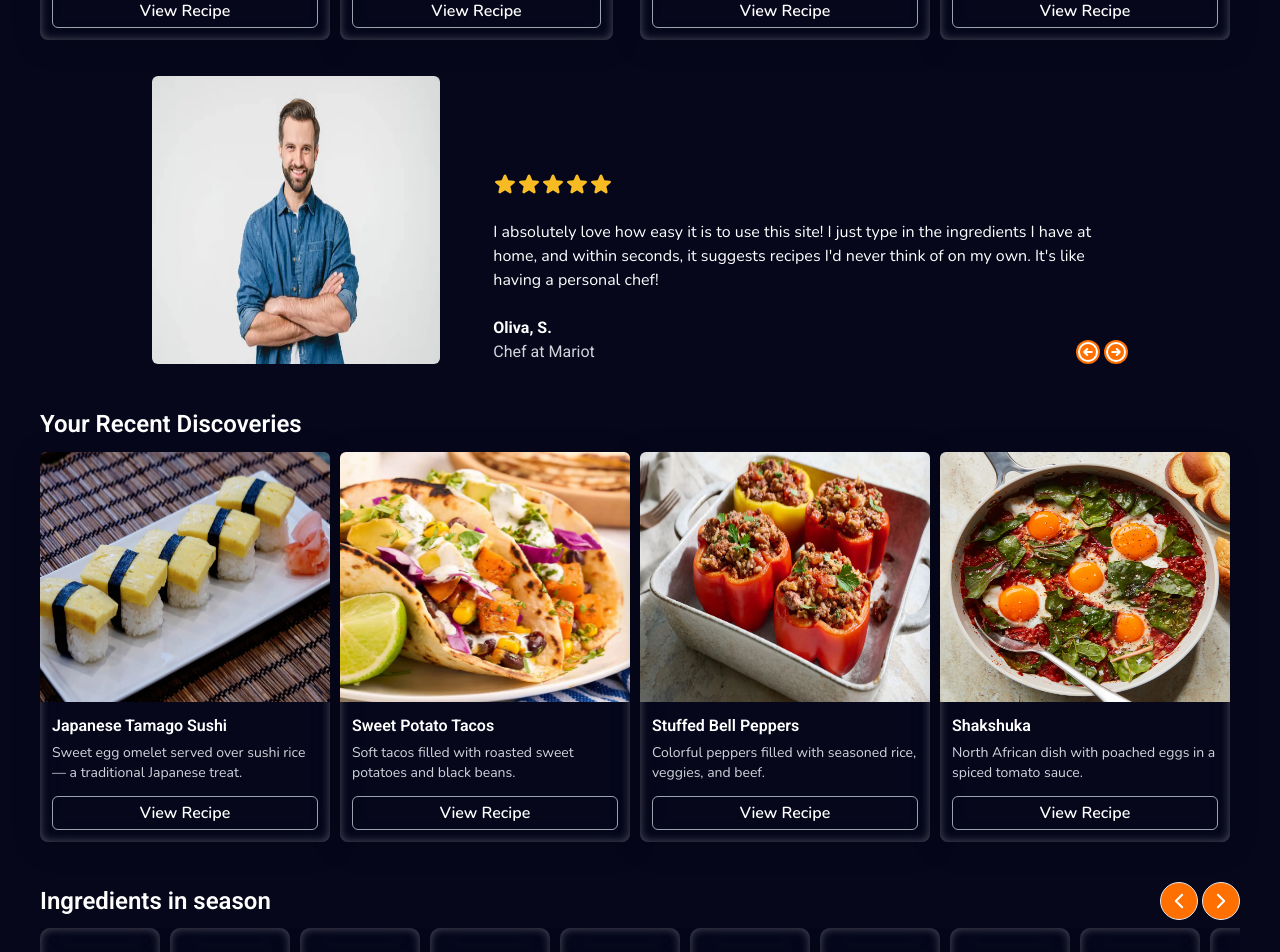
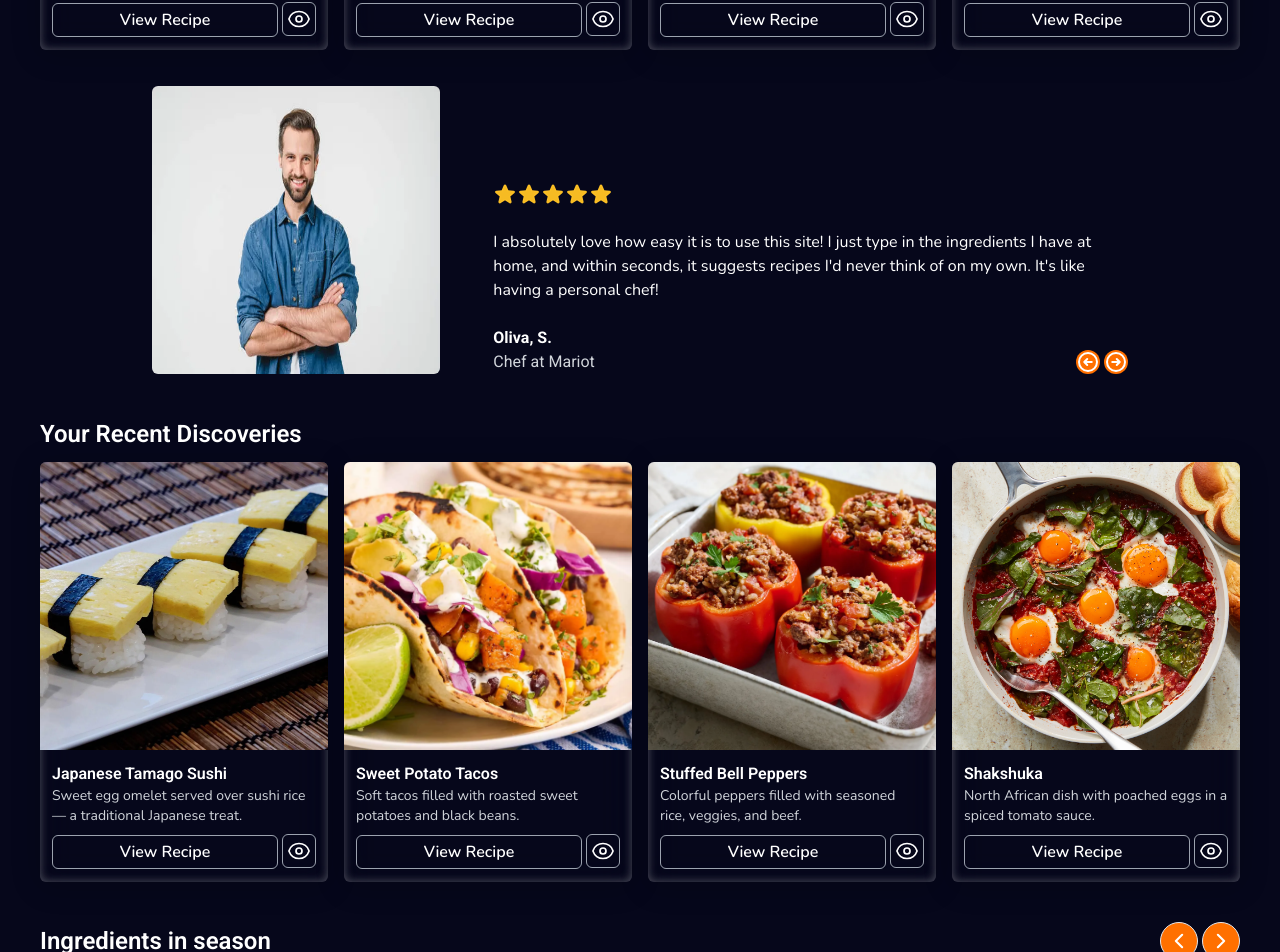
Before and after one commit to AimableUK/Tasty_Mundo, a React (Vite) app: page / in a window 1280 px wide. Shown: the part 1848-2800 px from the top of the page. Built offline with nearby package versions, Linux system fonts and the light colour scheme; a web font is replaced by a local one.

Commit message:
Made the sitr more responsive on the Ipads

```diff
--- a/src/Components/TastyDiscoveries/TastyDiscoveries.jsx
+++ b/src/Components/TastyDiscoveries/TastyDiscoveries.jsx
@@ -12,11 +12,11 @@ const TastyDiscoveries = () => {
         Your Recent Discoveries
       </h1>
 
-      <div className="my-3 grid grid-cols-1 md:grid-cols-2 lg:grid-cols-4 gap-y-4">
+      <div className="main-container my-3 grid grid-cols-1 md:grid-cols-2 lg:grid-cols-4 gap-4">
         {discoveriesToday.map((food) => (
           <div
             key={food.id}
-            className="rounded-md main flex flex-col text-start h-full"
+            className="rounded-md main flex flex-col text-start h-full hover:z-10"
           >
             <img
               src={food.image}
@@ -29,9 +29,37 @@ const TastyDiscoveries = () => {
               <p className="text-start text-sm text-gray-300">
                 {food.description}
               </p>
-              <button className="mt-2 border p-1 w-full rounded-md border-gray-400 hover:bg-primaryColor hover:border-primaryBody transform transition-all duration-200 ease-in-out font-semibold active:scale-95">
-                View Recipe
-              </button>
+              <div className="flex flex-row w-full items-center gap-x-1">
+                <button className="mt-2 border p-1 w-full rounded-md border-gray-400 hover:bg-primaryColor hover:border-primaryBody transform transition-all duration-200 ease-in-out font-semibold active:scale-95">
+                  View Recipe
+                </button>
+                <div className="relative group">
+                  <button className="mt-2 border p-1 rounded-md border-gray-400 hover:bg-primaryColor hover:border-primaryBody transform transition-all duration-200 ease-in-out font-semibold active:scale-95">
+                    <svg
+                      xmlns="http://www.w3.org/2000/svg"
+                      fill="none"
+                      viewBox="0 0 24 24"
+                      strokeWidth={1.7}
+                      stroke="currentColor"
+                      className="size-6"
+                    >
+                      <path
+                        strokeLinecap="round"
+                        strokeLinejoin="round"
+                        d="M2.036 12.322a1.012 1.012 0 0 1 0-.639C3.423 7.51 7.36 4.5 12 4.5c4.638 0 8.573 3.007 9.963 7.178.07.207.07.431 0 .639C20.577 16.49 16.64 19.5 12 19.5c-4.638 0-8.573-3.007-9.963-7.178Z"
+                      />
+                      <path
+                        strokeLinecap="round"
+                        strokeLinejoin="round"
+                        d="M15 12a3 3 0 1 1-6 0 3 3 0 0 1 6 0Z"
+                      />
+                    </svg>
+                  </button>
+                  <p className="group-hover:block hidden absolute border rounded z-50 px-2 bg-primaryBody border-gray-400">
+                    Preview
+                  </p>
+                </div>
+              </div>
             </div>
           </div>
         ))}
--- a/src/Components/TastyNew/TastyNew.jsx
+++ b/src/Components/TastyNew/TastyNew.jsx
@@ -10,11 +10,11 @@ const TastyNew = () => {
       <h1 className="font-roboto text-lg md:text-2xl font-semibold">
         New from Tasty Mundo
       </h1>
-      <div className="my-3 grid grid-cols-1 md:grid-cols-2 lg:grid-cols-4 gap-y-4">
+      <div className="main-container my-3 grid grid-cols-1 md:grid-cols-2 lg:grid-cols-4 gap-4">
         {newToday.map((food) => (
           <div
             key={food.id}
-            className="rounded-md main flex flex-col text-start h-full"
+            className="rounded-md main flex flex-col text-start h-full hover:z-10"
           >
             <img
               src={food.image}
@@ -27,9 +27,37 @@ const TastyNew = () => {
               <p className="text-start text-sm text-gray-300">
                 {food.description}
               </p>
-              <button className="mt-2 border p-1 w-full rounded-md border-gray-400 hover:bg-primaryColor hover:border-primaryBody transform transition-all duration-200 ease-in-out font-semibold active:scale-95">
-                View Recipe
-              </button>
+              <div className="flex flex-row w-full items-center gap-x-1">
+                <button className="mt-2 border p-1 w-full rounded-md border-gray-400 hover:bg-primaryColor hover:border-primaryBody transform transition-all duration-200 ease-in-out font-semibold active:scale-95">
+                  View Recipe
+                </button>
+                <div className="relative group">
+                  <button className="mt-2 border p-1 rounded-md border-gray-400 hover:bg-primaryColor hover:border-primaryBody transform transition-all duration-200 ease-in-out font-semibold active:scale-95">
+                    <svg
+                      xmlns="http://www.w3.org/2000/svg"
+                      fill="none"
+                      viewBox="0 0 24 24"
+                      strokeWidth={1.7}
+                      stroke="currentColor"
+                      className="size-6"
+                    >
+                      <path
+                        strokeLinecap="round"
+                        strokeLinejoin="round"
+                        d="M2.036 12.322a1.012 1.012 0 0 1 0-.639C3.423 7.51 7.36 4.5 12 4.5c4.638 0 8.573 3.007 9.963 7.178.07.207.07.431 0 .639C20.577 16.49 16.64 19.5 12 19.5c-4.638 0-8.573-3.007-9.963-7.178Z"
+                      />
+                      <path
+                        strokeLinecap="round"
+                        strokeLinejoin="round"
+                        d="M15 12a3 3 0 1 1-6 0 3 3 0 0 1 6 0Z"
+                      />
+                    </svg>
+                  </button>
+                  <p className="group-hover:block hidden absolute border rounded z-50 px-2 bg-primaryBody border-gray-400">
+                    Preview
+                  </p>
+                </div>
+              </div>
             </div>
           </div>
         ))}
--- a/src/index.css
+++ b/src/index.css
@@ -162,23 +162,37 @@ body {
 
 .main {
   font-family: 'nunito';
-  width: 100%;
-  height: 100%;
-  border-radius: 8px;
-  margin: 0 10px 10px 0;
-  width: fit-content;
   backdrop-filter: blur(15px);
   box-shadow: 0 4px 30px rgba(0, 0, 0, 0.2),
     inset 0 0 10px rgba(255, 255, 255, 0.3);
-  transition: all 0.3s ease-in-out;
 }
 
+
+
+@media(min-width: 630px) and (max-width: 767px) {
+  .main-container {
+    display: grid;
+    grid-template-columns: repeat(2, 300px);
+  }
+  .main img {
+    width: 10%;
+    aspect-ratio: 3/4;
+  }
+}
+
+@media (min-width: 620px) and (max-width: 1024px) {
+  .main img {
+    aspect-ratio: 4/3;
+  }
+}
+
+
 .main img {
-  min-height: 200px;
-  max-height: 250px;
   width: 100%;
   aspect-ratio: 1/1;
+  object-fit: cover;
 }
+
 
 .header {
   backdrop-filter: blur(10px);
```
